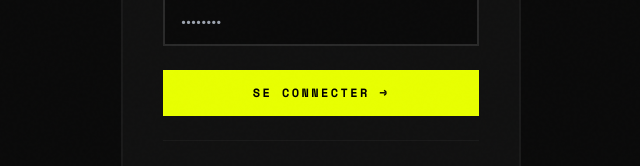
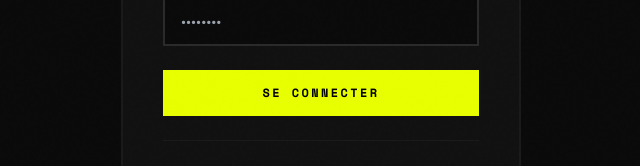
Before and after one commit to wal01dz/archidz, a Next.js app: page /login in a window 1280 px wide. Shown: the part 419-585 px from the top of the page, without its empty margins (319-959 px from the left). Built offline with nearby package versions, Linux system fonts and the light colour scheme.

Commit message:
Simplify login no useSearchParams

```diff
--- a/app/login/page.tsx
+++ b/app/login/page.tsx
@@ -1,13 +1,11 @@
 "use client";
-// app/login/page.tsx
-import { useState, Suspense } from "react";
+import { useState } from "react";
 import { signIn } from "next-auth/react";
-import { useRouter, useSearchParams } from "next/navigation";
+import { useRouter } from "next/navigation";
 import Link from "next/link";
 
-function LoginForm() {
+export default function LoginPage() {
   const router = useRouter();
-  const searchParams = useSearchParams();
   const [email, setEmail] = useState("");
   const [password, setPassword] = useState("");
   const [loading, setLoading] = useState(false);
@@ -74,15 +72,13 @@ function LoginForm() {
 
             {error && (
               <div style={{ background: "rgba(255,60,0,0.1)", border: "1px solid rgba(255,60,0,0.3)", padding: "12px 16px", marginBottom: "20px", color: "#ff3c00", fontSize: "12px", fontFamily: "'Space Mono', monospace" }}>
-                ✗ {error}
+                {error}
               </div>
             )}
 
-            <button
-              type="submit"
-              disabled={loading}
-              style={{ width: "100%", padding: "14px", background: loading ? "#555" : "#e8ff00", color: "black", fontWeight: 700, fontSize: "12px", letterSpacing: "0.2em", textTransform: "uppercase", border: "none", cursor: loading ? "not-allowed" : "pointer", fontFamily: "'Space Mono', monospace" }}>
-              {loading ? "CONNEXION..." : "SE CONNECTER →"}
+            <button type="submit" disabled={loading}
+              style={{ width: "100%", padding: "14px", background: loading ? "#333" : "#e8ff00", color: loading ? "#888" : "black", fontWeight: 700, fontSize: "12px", letterSpacing: "0.2em", textTransform: "uppercase", border: "none", cursor: loading ? "not-allowed" : "pointer", fontFamily: "'Space Mono', monospace" }}>
+              {loading ? "CONNEXION..." : "SE CONNECTER"}
             </button>
           </form>
 
@@ -99,11 +95,3 @@ function LoginForm() {
     </div>
   );
 }
-
-export default function LoginPage() {
-  return (
-    <Suspense>
-      <LoginForm />
-    </Suspense>
-  );
-}
```
